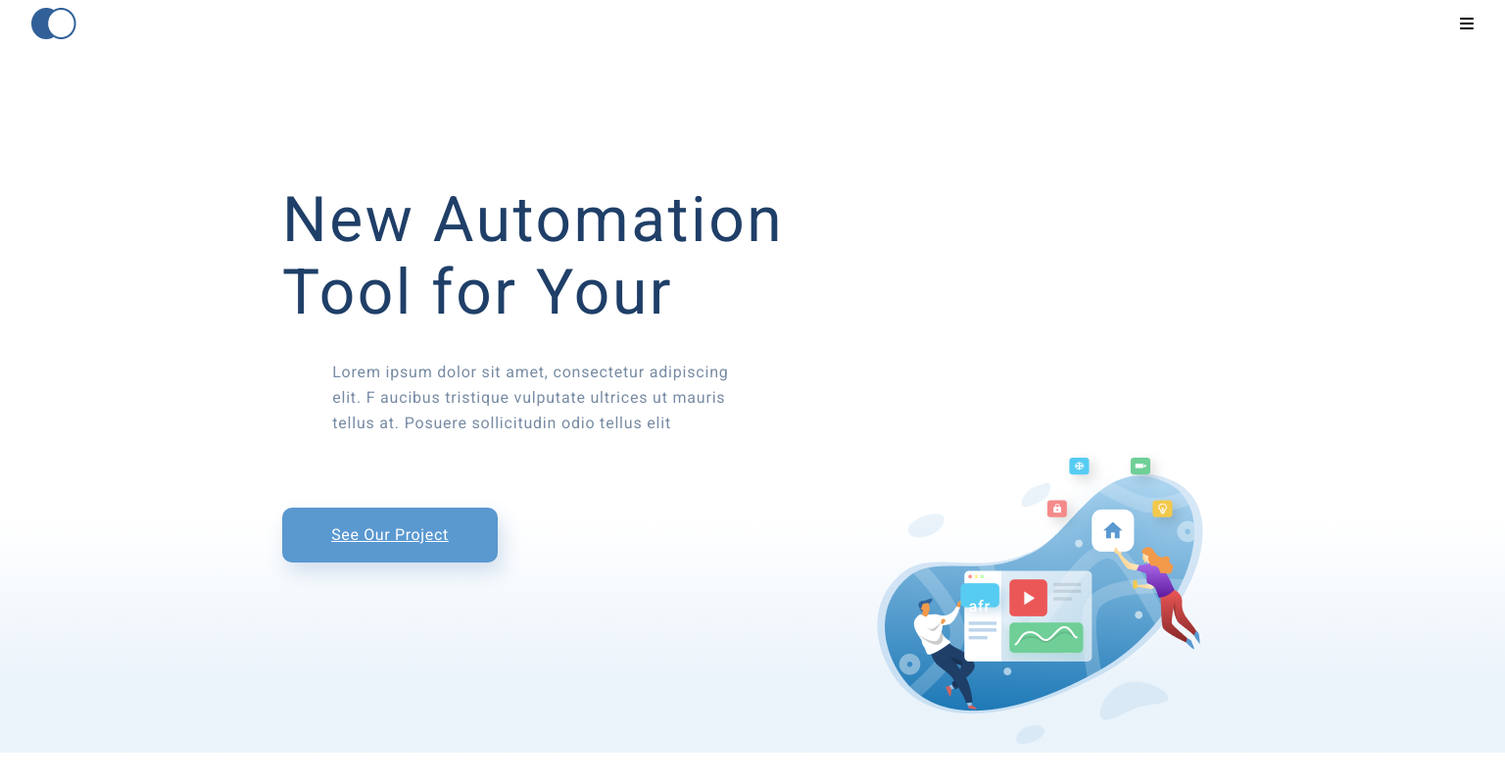
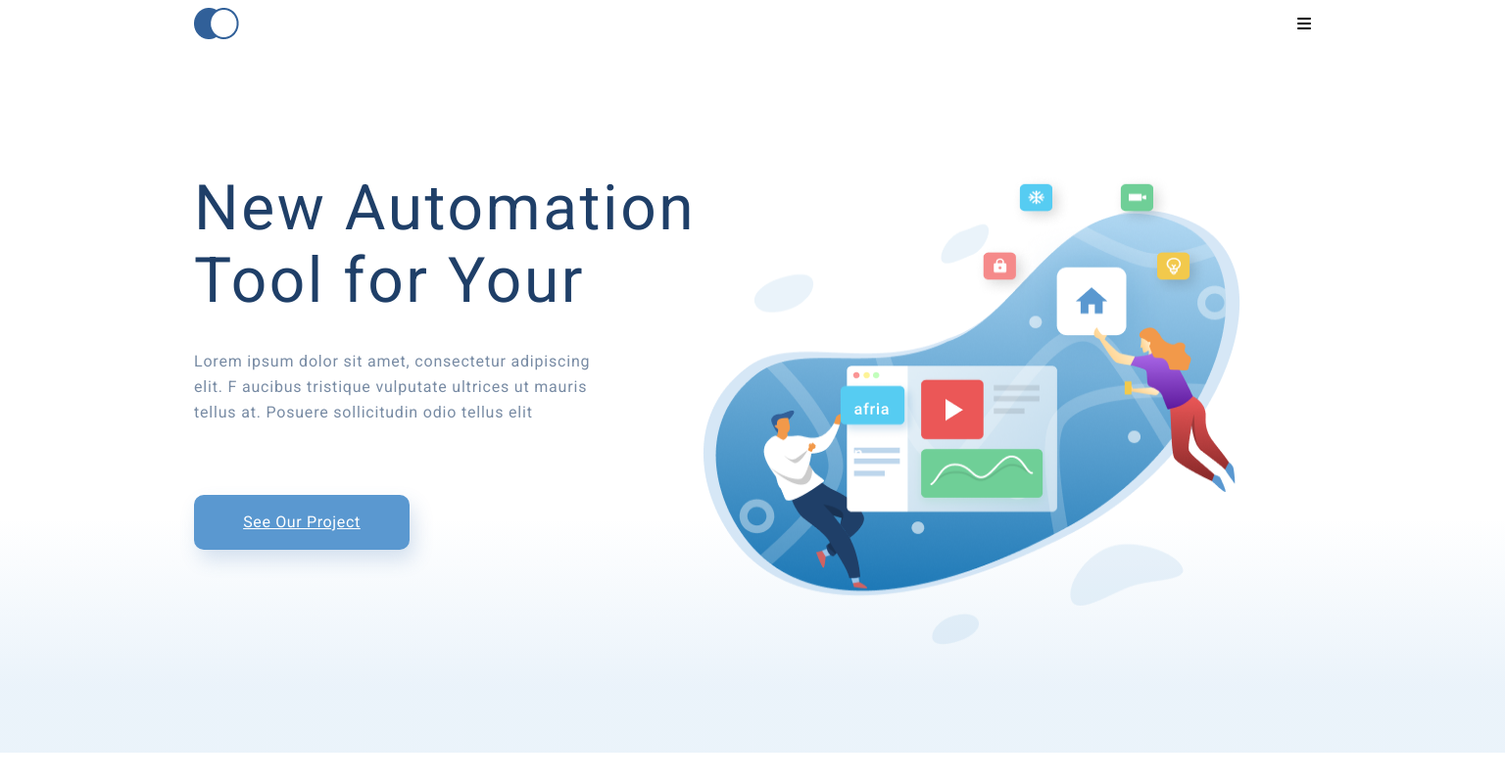
Before and after one commit to Dymoc/adaptivProject, a plain HTML site: page index.html in a window 1536 px wide. Shown: the whole page at 98% size. Drawn offline with Linux system fonts and the light colour scheme.

Commit message:
превый блок все размеры

```diff
--- a/index.html
+++ b/index.html
@@ -17,13 +17,13 @@
         <img src="img/logo.png" alt="">
         <div class="menu"><i class="fas fa-bars"></i></div>
     </header>
-    <img src="img/illustration.png" alt="" class="bgi_img">
+
     <main class="content center">
+        <img src="img/illustration_big.png" alt="" class="bgi_img">
         <div class="heading">New Automation Tool for Your </div>
         <div class="text ">Lorem ipsum dolor sit amet, consectetur adipiscing elit. F
             aucibus tristique vulputate ultrices ut mauris tellus at.
             Posuere sollicitudin odio tellus elit</div>
-
         <a href="#" class="ourProject ">See Our Project</a>
     </main>
 
--- a/style.sass
+++ b/style.sass
@@ -86,7 +86,7 @@ body
         line-height: 74px
         min-width: 650px
         margin-top: 112px
-        margin-left: calc( (100vw - 768px) / 3)
+        margin-left: calc( (100vw - 768px) / 2.5)
 
 
     .text
@@ -98,8 +98,10 @@ body
     .bgi_img
         display: block
         position: absolute
-        right: calc( (100vw - 768px) / 2.5)
-        top: calc( ((100vw - 768px) / 10) + 380px)
+        width: 336px
+        height: 293px
+        right: calc( (100vw - 768px) / 3)
+        top: calc( ((100vw - 768px) / 100) + 280px)
 
     .ourProject
         width: 220px
@@ -109,4 +111,31 @@ body
         padding-top: 15px
         font-size: 16px
         letter-spacing: 0.04em
-        margin-left: calc( (100vw - 768px) / 3)
+        margin-left: calc( (100vw - 768px) / 2.5)
+
+@media ( min-width: 1366px )
+
+    .center
+        padding-left: calc( 50% - 570px )
+        padding-right: calc( 50% - 570px )
+
+    .heading,
+    .text,
+    .ourProject
+        margin: 0
+
+    .heading
+        margin-top: 100px
+
+    .text
+        margin-top: 32px
+
+
+    .bgi_img
+        width: 554px
+        height: 480px
+        top: 30px
+        margin-right: calc( (100vw - 1440px) / 8)
+
+    .ourProject
+        margin-top: 71px
```
Also changed, not shown: img/illustration_big.png (added), style.css, 1 other file.
